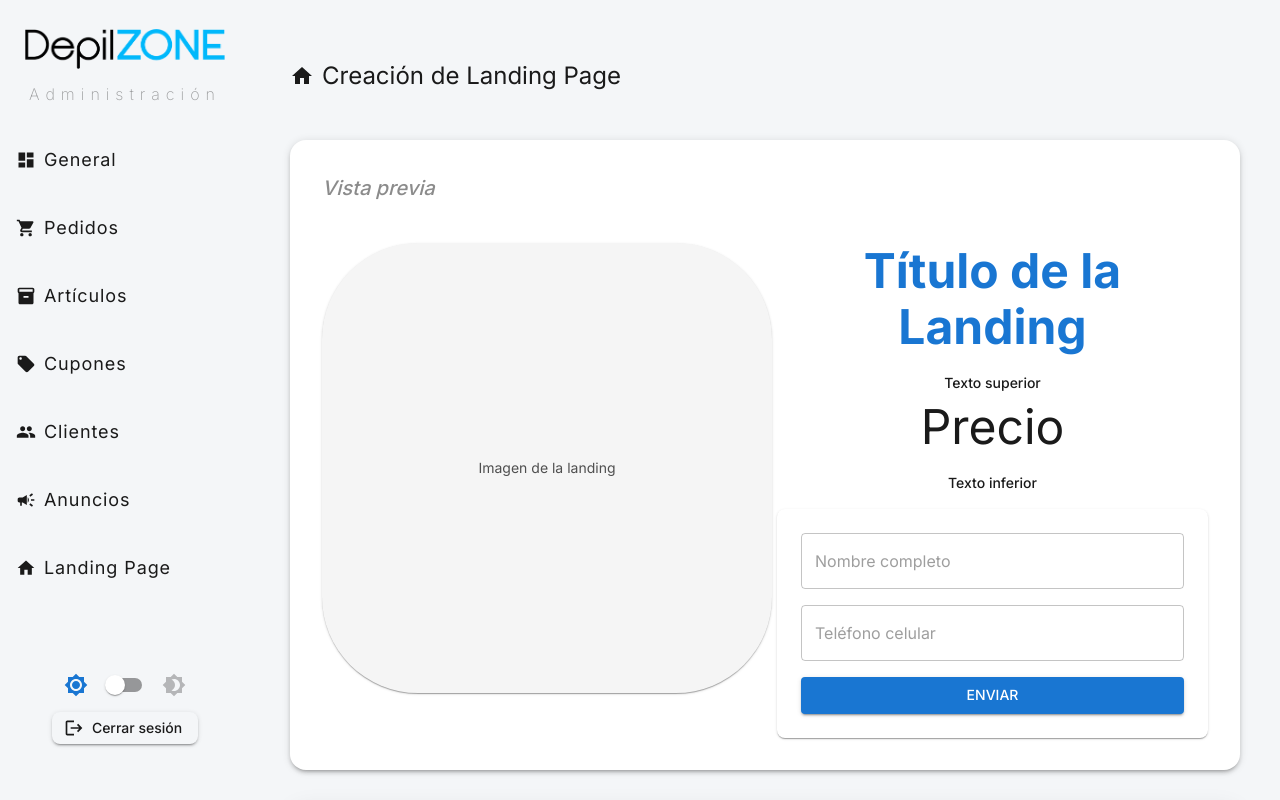
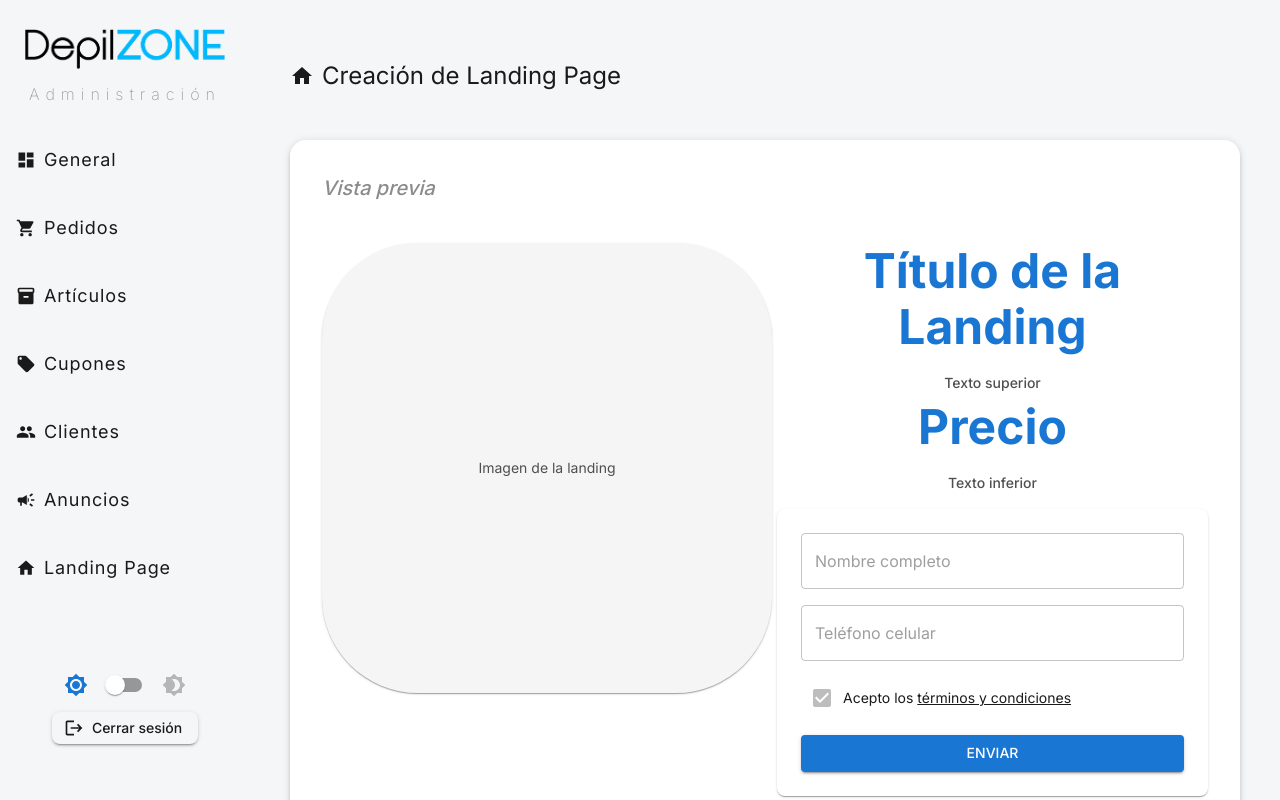
Before and after one commit to DomenicoPH/next-dashboard-ecommerce, a Next.js app: page /dashboard/landing_create/landingpage/create in a window 1280 px wide. Built offline with nearby package versions, Linux system fonts and the light colour scheme.

Commit message:
preview SEO

```diff
--- a/src/app/dashboard/landing_create/LandingPageForm.tsx
+++ b/src/app/dashboard/landing_create/LandingPageForm.tsx
@@ -16,6 +16,7 @@ import {
   Paper,
   Select,
   MenuItem,
+  Checkbox,
 } from "@mui/material";
 import { toast } from "react-hot-toast";
 import { ExpandMore, ExpandLess, Home, Delete } from "@mui/icons-material";
@@ -263,9 +264,7 @@ export default function LandingPageForm({
     </IconButton>
   );
 
-  // ----------------------
-  // Render
-  // ----------------------
+
   return (
     <div className="p-5 max-w-6xl mx-auto">
       <SectionHeader
@@ -331,11 +330,18 @@ export default function LandingPageForm({
                   key={i}
                   sx={{ textAlign: "center" }}
                   variant={
-                  field.variant === "title"
-                    ? "h4"
-                    : field.variant === "highlight"
-                    ? "h3"
-                    : "subtitle2"
+                    field.variant === "title" ? "h4" :
+                    field.variant === "highlight" ? "h3" :
+                    "subtitle2"
+                  }
+                  color={
+                    field.variant === "highlight" ? "primary" :
+                    field.variant === "title" ? "primary" :
+                    "textSecondary"}
+                  fontWeight={
+                    field.variant === "highlight" ? 700 :
+                    field.variant === "subtitle" ? 500 :
+                    400
                   }
                   gutterBottom
                 >
@@ -354,7 +360,26 @@ export default function LandingPageForm({
                     fullWidth
                   />
                 ))}
+
+                <FormControlLabel
+                  control={<Checkbox disabled checked />}
+                  label={
+                    <Typography variant="body2">
+                      Acepto los{" "}
+                      <a
+                        href={termsUrl || "#"}
+                        target="_blank"
+                        rel="noopener noreferrer"
+                        style={{ textDecoration: "underline" }}
+                      >
+                        términos y condiciones
+                      </a>
+                    </Typography>
+                  }
+                />
+
                 <Button variant="contained">{formButtonText}</Button>
+
               </Stack>
             </Paper>
           </div>
@@ -604,6 +629,37 @@ export default function LandingPageForm({
                 />
               }
             />
+
+            {/* Preview SEO estilo Google */}
+            <Paper sx={{ p: 2, mt: 4, border: "1px solid #ddd", borderRadius: 2, maxWidth: 400 }}>
+              <Typography variant="caption" color="textSecondary">
+                Vista previa en Google
+              </Typography>
+              <Typography variant="h6" color="primary" sx={{ fontWeight: 500 }}>
+                {metaTitle || "Título SEO de la landing"}
+              </Typography>
+              <Typography variant="body2" color="success.main">
+                www.depilzone.com/landing/{title ? title.toLowerCase().replace(/\s+/g, "-") : "slug"}
+              </Typography>
+              <Stack direction="row" spacing={2} alignItems="flex-start" sx={{ mt: 1 }}>
+                {imagePreview && (
+                  <img
+                    src={imagePreview}
+                    alt="SEO Preview"
+                    style={{
+                      width: 80,
+                      height: 80,
+                      borderRadius: 8,
+                      objectFit: "cover",
+                    }}
+                  />
+                )}
+                <Typography variant="body2" color="textSecondary">
+                  {metaDescription || "Aquí aparecerá la meta descripción (máx 160 caracteres)."}
+                </Typography>
+              </Stack>
+            </Paper>
+
           </Stack>
         </Collapse>
       </Card>
--- a/src/app/dashboard/landing_create/landingpage/page.tsx
+++ b/src/app/dashboard/landing_create/landingpage/page.tsx
@@ -252,7 +252,7 @@ const LandingPageTable: React.FC = () => {
                   <TableCell>
                     <Typography
                       sx={{
-                        fontWeight: 600,
+                        fontWeight: 400,
                         color: lp.status === "Activo" ? "green" : "red"
                       }}
                     >
```
Lines whose indentation alone changed are shown as unchanged.
